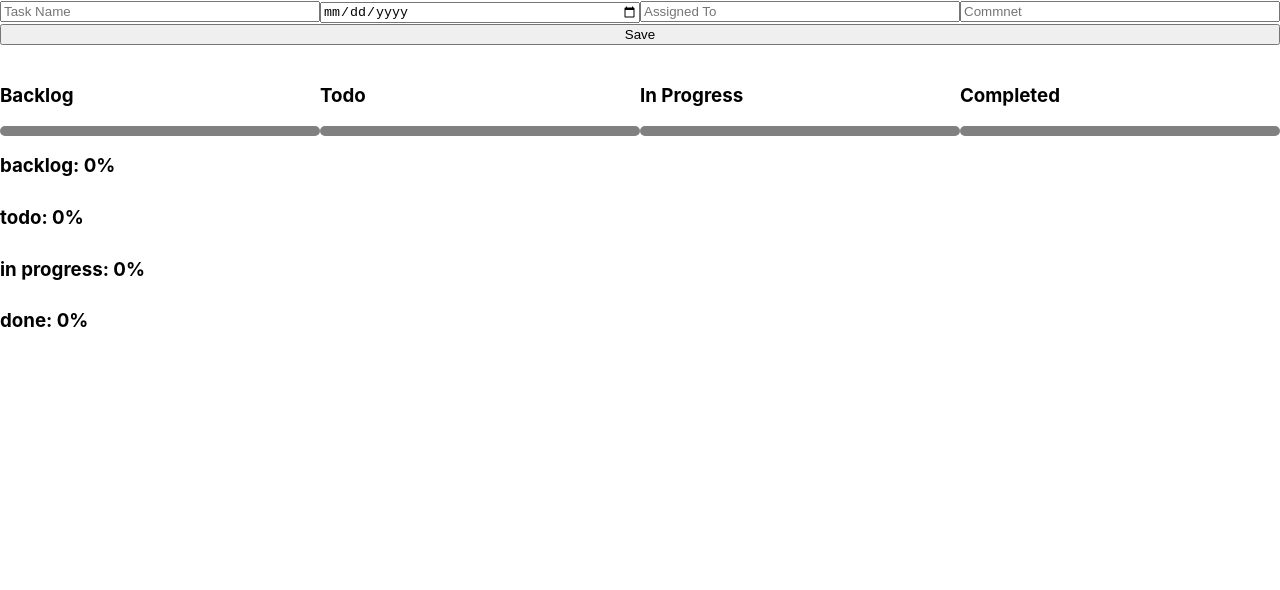
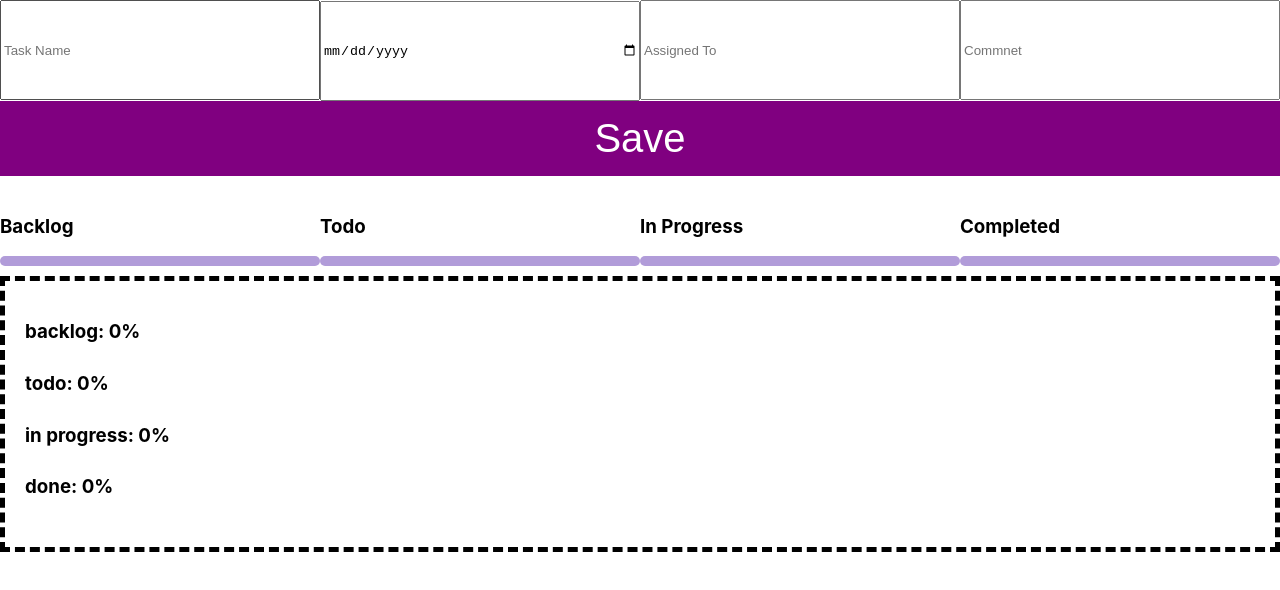
Before and after one commit to kmdzinarishvili/react_todo, a React (Create React App) app: page / in a window 1280 px wide. Shown: the top 590 px of the page. Built offline with nearby package versions, Linux system fonts and the light colour scheme.

Commit message:
Update App.css

```diff
--- a/src/App.css
+++ b/src/App.css
@@ -1,12 +1,25 @@
 * {
   box-sizing: border-box;
+  font:Monospace;
+}
+.title{
+  font-size:50px;
+}
+
+.input{
+  height:100px;
+}
+.progressBar{
+  width:100px;
+  height:10px;
+  background-color: #000000;
 }
 
 
-.progressBar{
-  width:100px;
-  height:10px;
-  background-color: black;
+.progress-bar{
+  border: 5px dashed black;
+  padding:20px;
+  margin: 10px 0;
 }
 
 .App {
@@ -16,19 +29,30 @@
 }
 
 .App .column {
-  width: 30%;
+  width: 25%;
 }
 
 .input{
   width: 25%;
 
+
 }
 .save-btn{
   width:100%;
+
+    background-color:purple; /* Green */
+    border: none;
+    color: white;
+    padding: 15px 32px;
+    text-align: center;
+    text-decoration: none;
+    display: inline-block;
+    font-size: 40px;
+
 }
 .droppable-col {
   width: 100%;
-  background-color: gray;
+  background-color: #b19cd9;
   padding: 10px 10px 0 10px;
   border-radius: 7px;
   display: flex;
@@ -37,19 +61,20 @@
 
 .item {
   margin-bottom: 10px;
-  background-color: gray;
+  background-color: darkblue;
   color: white;
   border: 1px solid white;
   padding: 5px;
   border-radius: 7px;
+
 }
 
 .item.dragging {
-  background-color: coral;
+  background-color: darkcyan;
 }
 
 .blue{
-  color:blue;
+  color:white;
 }
 .red{
   color:red;
```
